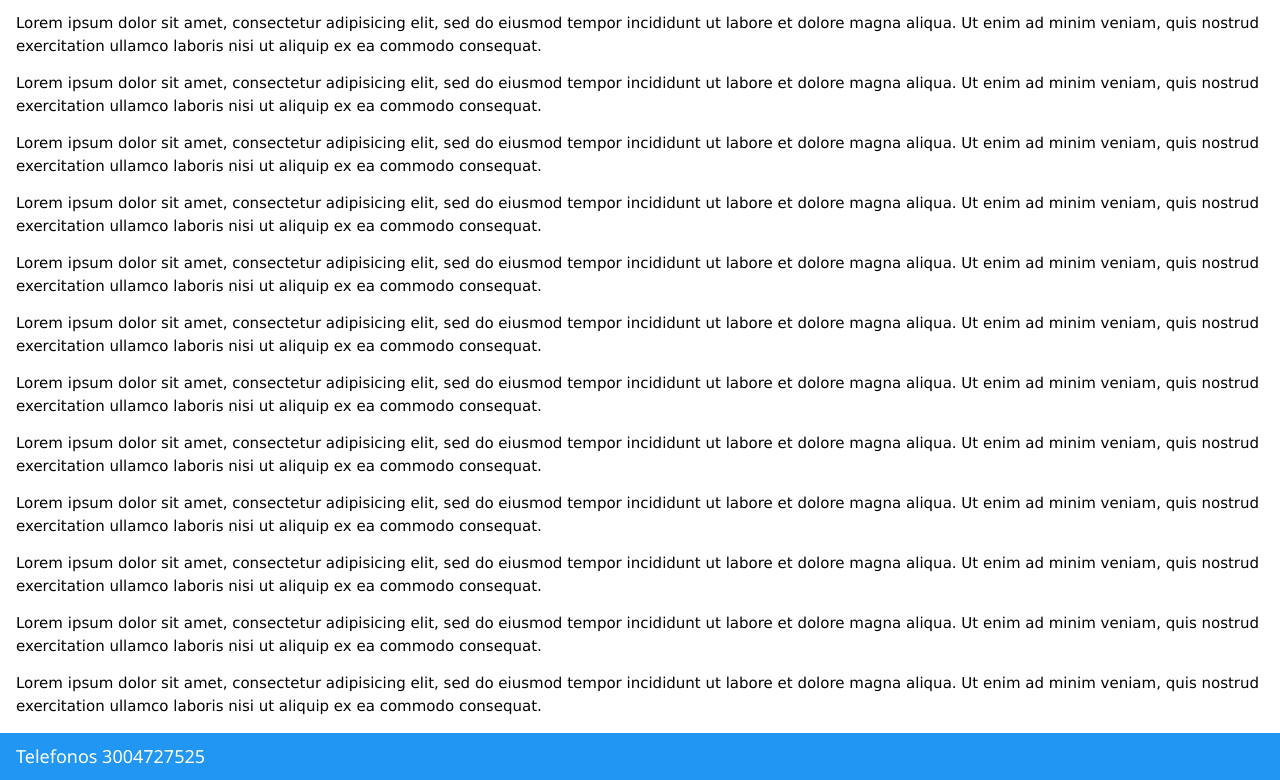
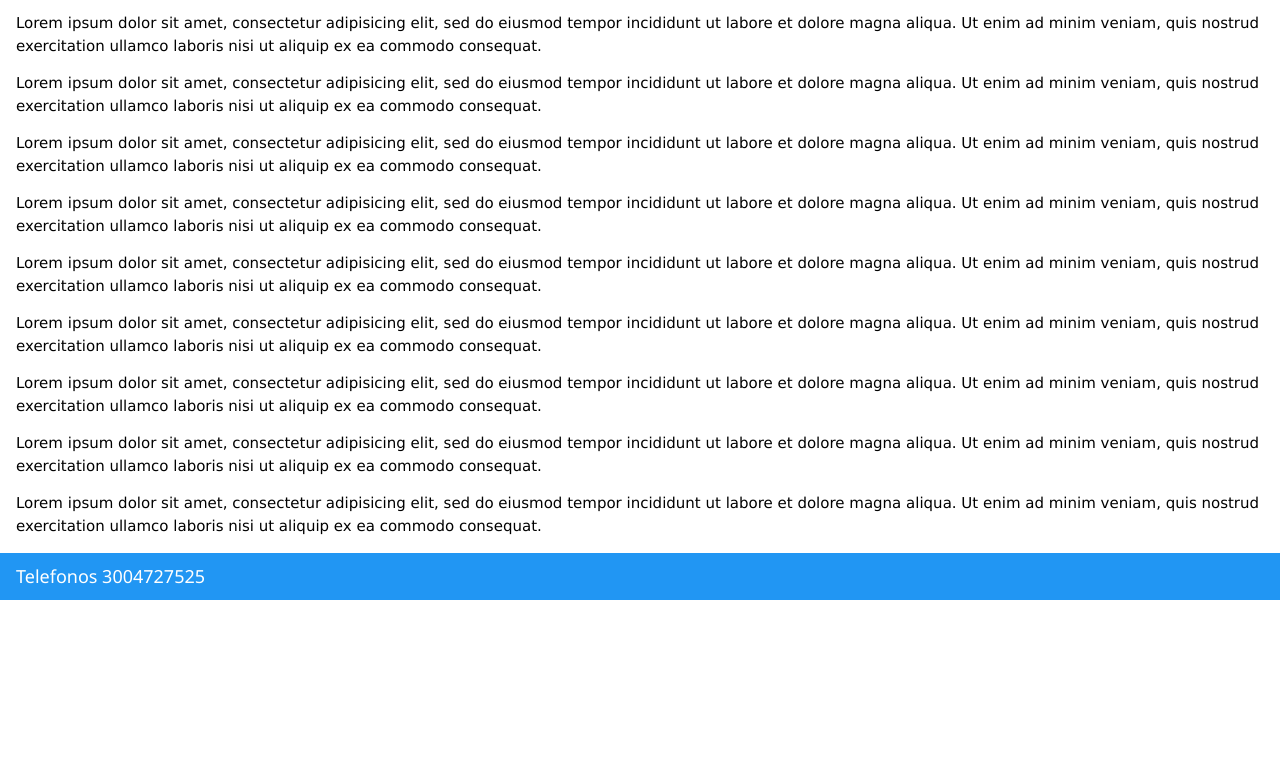
Before and after one commit to itanortega/prueba2018-08, a plain HTML site: page quienessomos.html in a window 1280 px wide. Shown: the part 437-1217 px from the top of the page. After the commit the page ends 1037 px from the top, so only its background shows below. Drawn offline with nearby package versions, Linux system fonts and the light colour scheme.

Commit message:
Recorte Texto

```diff
--- a/quienessomos.html
+++ b/quienessomos.html
@@ -27,9 +27,7 @@
                   <p>Lorem ipsum dolor sit amet, consectetur adipisicing elit, sed do eiusmod tempor incididunt ut labore et dolore magna aliqua. Ut enim ad minim veniam, quis nostrud exercitation ullamco laboris nisi ut aliquip ex ea commodo consequat.</p>
                    <p>Lorem ipsum dolor sit amet, consectetur adipisicing elit, sed do eiusmod tempor incididunt ut labore et dolore magna aliqua. Ut enim ad minim veniam, quis nostrud exercitation ullamco laboris nisi ut aliquip ex ea commodo consequat.</p>
                     <p>Lorem ipsum dolor sit amet, consectetur adipisicing elit, sed do eiusmod tempor incididunt ut labore et dolore magna aliqua. Ut enim ad minim veniam, quis nostrud exercitation ullamco laboris nisi ut aliquip ex ea commodo consequat.</p>
-                     <p>Lorem ipsum dolor sit amet, consectetur adipisicing elit, sed do eiusmod tempor incididunt ut labore et dolore magna aliqua. Ut enim ad minim veniam, quis nostrud exercitation ullamco laboris nisi ut aliquip ex ea commodo consequat.</p>
-                      <p>Lorem ipsum dolor sit amet, consectetur adipisicing elit, sed do eiusmod tempor incididunt ut labore et dolore magna aliqua. Ut enim ad minim veniam, quis nostrud exercitation ullamco laboris nisi ut aliquip ex ea commodo consequat.</p>
-                       <p>Lorem ipsum dolor sit amet, consectetur adipisicing elit, sed do eiusmod tempor incididunt ut labore et dolore magna aliqua. Ut enim ad minim veniam, quis nostrud exercitation ullamco laboris nisi ut aliquip ex ea commodo consequat.</p>
+
     </div>
 
     <footer class="w3-container w3-blue">
```
